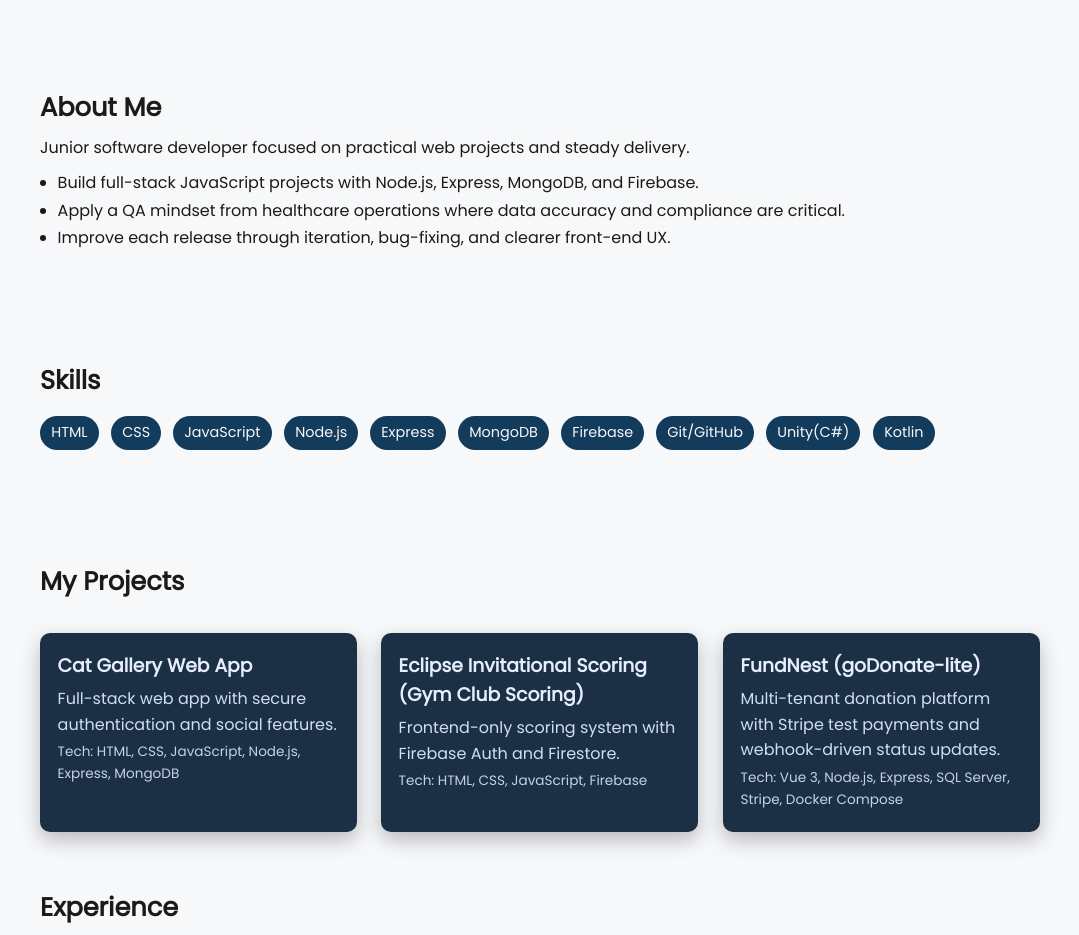
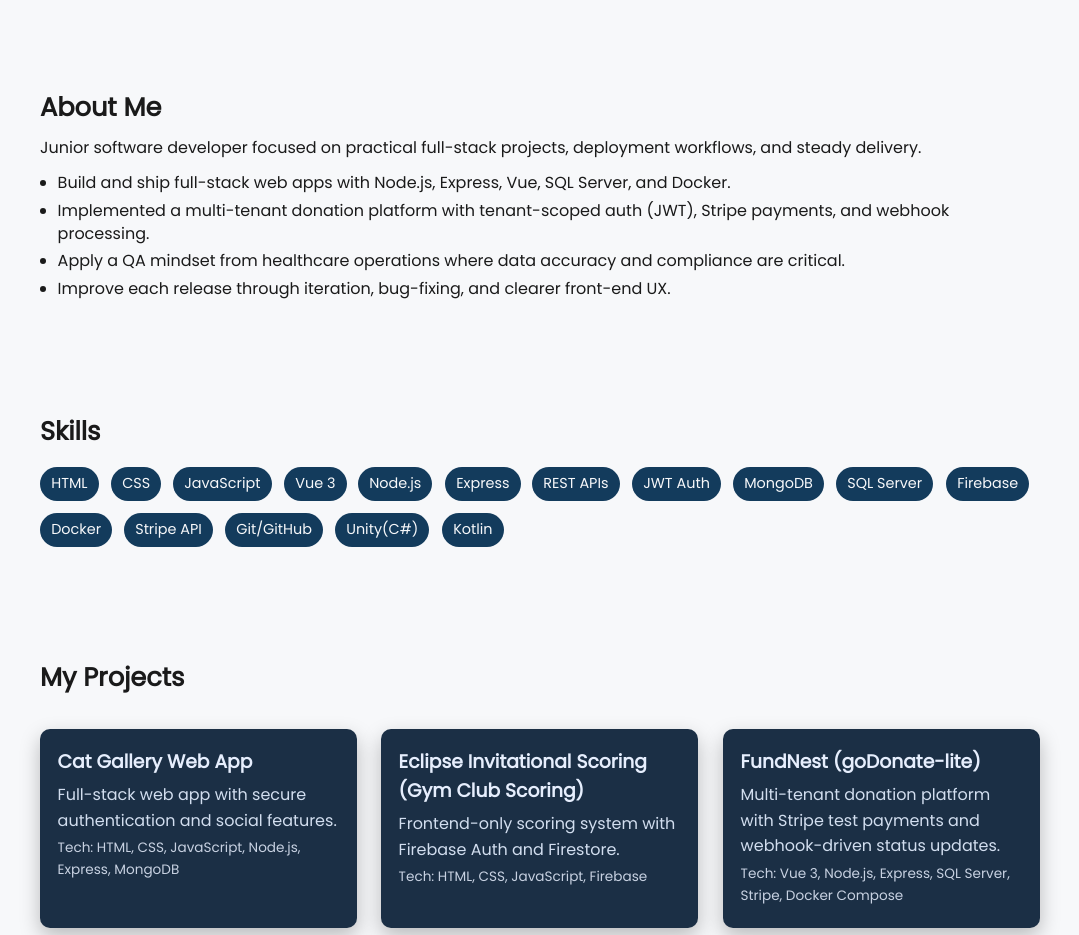
Before and after one commit to rinq123/WebsitePortfolio, a plain HTML site: page index.html in a window 1280 px wide. Shown: the part 1100-2035 px from the top of the page, without its empty margins (100-1179 px from the left). Drawn offline with Linux system fonts and the light colour scheme.

Commit message:
update About and Skills with FundNest full-stack experience

```diff
--- a/index.html
+++ b/index.html
@@ -74,9 +74,10 @@
     <section id="about">
       <h2>About Me</h2>
       <div id="about-content">
-        <p class="about-summary">Junior software developer focused on practical web projects and steady delivery.</p>
+        <p class="about-summary">Junior software developer focused on practical full-stack projects, deployment workflows, and steady delivery.</p>
         <ul class="about-points">
-          <li>Build full-stack JavaScript projects with Node.js, Express, MongoDB, and Firebase.</li>
+          <li>Build and ship full-stack web apps with Node.js, Express, Vue, SQL Server, and Docker.</li>
+          <li>Implemented a multi-tenant donation platform with tenant-scoped auth (JWT), Stripe payments, and webhook processing.</li>
           <li>Apply a QA mindset from healthcare operations where data accuracy and compliance are critical.</li>
           <li>Improve each release through iteration, bug-fixing, and clearer front-end UX.</li>
         </ul>
@@ -89,10 +90,16 @@
         <span>HTML</span>
         <span>CSS</span>
         <span>JavaScript</span>
+        <span>Vue 3</span>
         <span>Node.js</span>
         <span>Express</span>
+        <span>REST APIs</span>
+        <span>JWT Auth</span>
         <span>MongoDB</span>
+        <span>SQL Server</span>
         <span>Firebase</span>
+        <span>Docker</span>
+        <span>Stripe API</span>
         <span>Git/GitHub</span>
         <span>Unity(C#)</span>
         <span>Kotlin</span>
```
